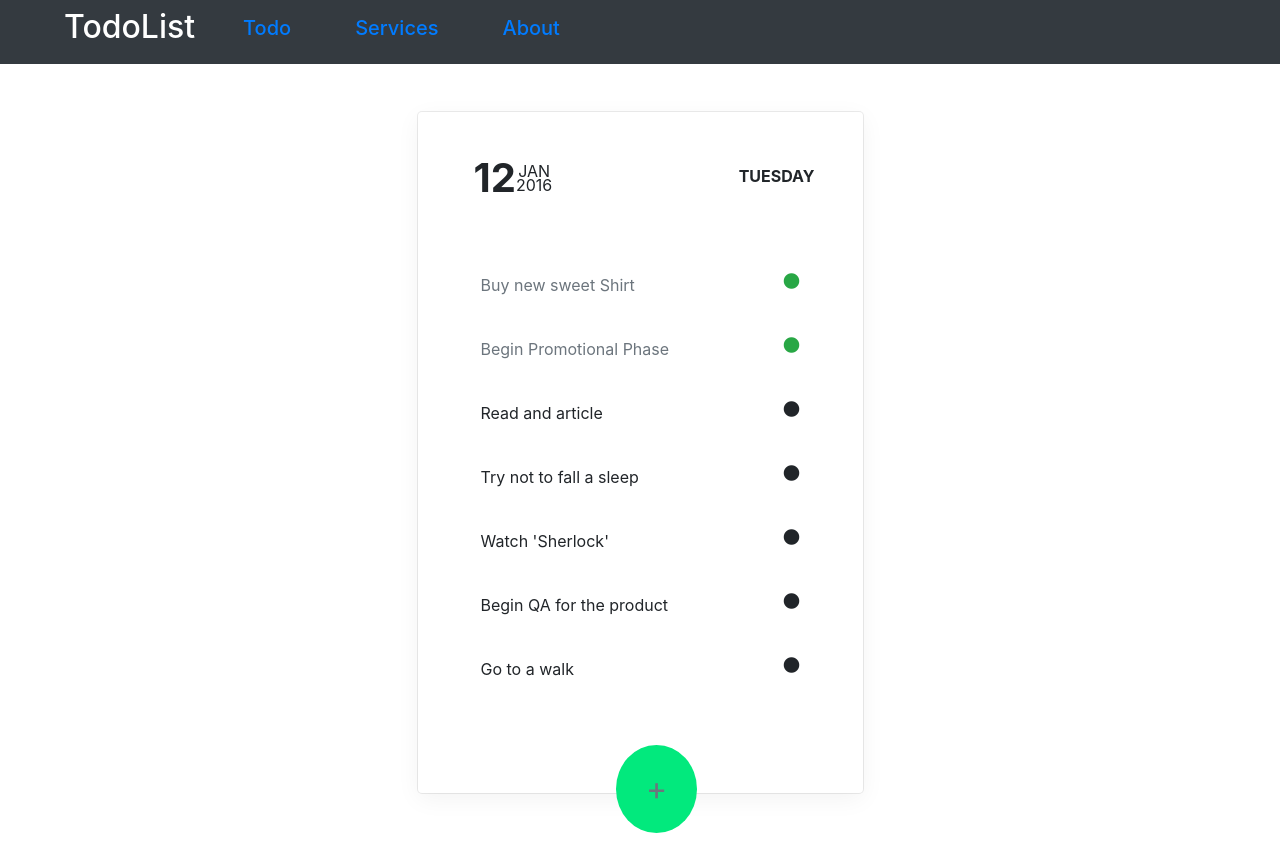
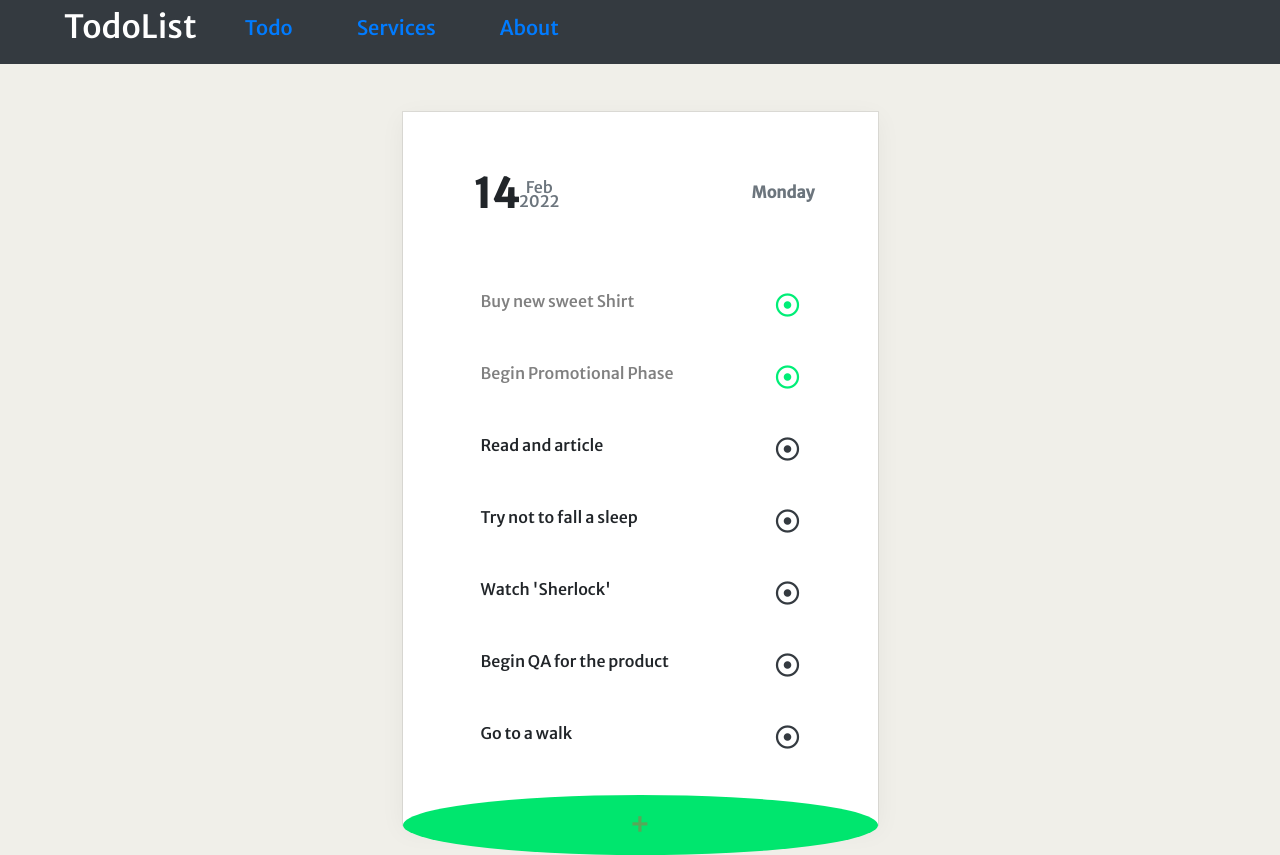
Before and after one commit to hardik6869/ReactJS, a React app: page / in a window 1280 px wide. Built offline with nearby package versions, Linux system fonts and the light colour scheme.

Commit message:
Practical-4 UI Completed

```diff
--- a/public/index.html
+++ b/public/index.html
@@ -4,6 +4,7 @@
     <meta charset="UTF-8">
     <meta http-equiv="X-UA-Compatible" content="IE=edge">
     <meta name="viewport" content="width=device-width, initial-scale=1.0">
+    <link href="https://maxcdn.bootstrapcdn.com/font-awesome/4.7.0/css/font-awesome.min.css" rel="stylesheet">
     <link rel="stylesheet" href="https://cdn.jsdelivr.net/npm/bootstrap@4.6.1/dist/css/bootstrap.min.css">
     <link rel="stylesheet" href="https://cdnjs.cloudflare.com/ajax/libs/font-awesome/5.10.0/css/all.min.css" integrity="sha512-PgQMlq+nqFLV4ylk1gwUOgm6CtIIXkKwaIHp/PAIWHzig/lKZSEGKEysh0TCVbHJXCLN7WetD8TFecIky75ZfQ==" crossorigin="anonymous" referrerpolicy="no-referrer" />
     <title>Todo List</title>
--- a/src/App.tsx
+++ b/src/App.tsx
@@ -5,11 +5,10 @@ import About from './component/About';
 import Services from './component/Services';
 import Todo from './component/Todo';
 
-const App = (): JSX.Element => {
+class App extends React.Component {
+    render() {
         return (
             <>
-            <div>
-                <nav>
                 <Router>
                     <div className="navbar navbar-expand-lg navbar-light bg-dark">
                         <div className="container ml-5">
@@ -23,9 +22,7 @@ const App = (): JSX.Element => {
                                     className="pl-5 nav-link">
                                     <h5> Services </h5>
                                 </Link>
-                                    <Link
-                                        to={'/about'}
-                                        className="pl-5 nav-link">
+                                <Link to={'/about'} className="pl-5 nav-link">
                                     <h5> About </h5>
                                 </Link>
                             </div>
@@ -37,10 +34,9 @@ const App = (): JSX.Element => {
                         <Route path="/about" element={<About />} />
                     </Routes>
                 </Router>
-                </nav>
-            </div>
             </>
         );
-};
+    }
+}
 
 export default App;
--- a/src/component/Todo.tsx
+++ b/src/component/Todo.tsx
@@ -1,83 +1,24 @@
 import React from 'react';
+import Todo_Date from './Todo_Date';
+import Todo_List from './Todo_List';
 
 const Todo = () => {
     return (
         <>
-            <div className="main">
-                <div className="container pb-5 mt-5">
-                    <div className="row justify-content-center">
-                        <div className="col-md-5">
-                            <div className="card fw-bold text-center box_style">
-                                <div className="m-5">
-                                    <p className="d-flex justify-content-between mb-5">
-                                        <div className="row ml-2 big">
-                                            <h1 className="font-weight-bold big">
-                                                12
-                                            </h1>
-                                            <span className="justify-content-inline">
-                                                <p className="big mt-1">
-                                                    JAN
-                                                    <br />
-                                                    2016
-                                                </p>
-                                            </span>
-                                        </div>
-                                        <p className="font-weight-bold mt-1">
-                                            TUESDAY
-                                        </p>
-                                    </p>
-                                    {/* <input
-                                    type="text"
-                                    className="form-control text-center input_style mb-5"
-                                /> */}
-                                    <div className="col">
-                                        <div className="d-flex justify-content-between pt-3">
-                                            <p className="text-muted">
-                                                Buy new sweet Shirt
-                                            </p>
-                                            <i className="fa fa-solid fa-circle text-success"></i>
-                                        </div>
-
-                                        <div className="d-flex justify-content-between pt-4">
-                                            <p className="text-muted">
-                                                Begin Promotional Phase{' '}
-                                            </p>
-                                            <i className="fa fa-solid fa-circle text-success"></i>
-                                        </div>
-
-                                        <div className="d-flex justify-content-between pt-4">
-                                            <p> Read and article </p>
-                                            <i className="fa fa-solid fa-circle"></i>
-                                        </div>
-
-                                        <div className="d-flex justify-content-between pt-4">
-                                            <p> Try not to fall a sleep </p>
-                                            <i className="fa fa-solid fa-circle"></i>
-                                        </div>
-
-                                        <div className="d-flex justify-content-between pt-4">
-                                            <p> Watch 'Sherlock' </p>
-                                            <i className="fa fa-solid fa-circle"></i>
-                                        </div>
-
-                                        <div className="d-flex justify-content-between pt-4">
-                                            <p> Begin QA for the product </p>
-                                            <i className="fa fa-solid fa-circle"></i>
-                                        </div>
-
-                                        <div className="d-flex justify-content-between pt-4 mb-5">
-                                            <p> Go to a walk </p>
-                                            <i className="fa fa-solid fa-circle"></i>
-                                        </div>
-                                        <div className="position-relative mr-5">
-                                            <button className="position-absolute text-muted btn_Add translate-middle">
-                                                +
-                                            </button>
-                                        </div>
-                                    </div>
+            <div className="container">
+                <div className="row justify-content-center mt-5">
+                    <div className="box_style col-md-5 position-relative">
+                        <div className=" p-5 fw-bold text-center ">
+                            <div className="mt-3 ">
+                                <Todo_Date />
+                                <div className="col ">
+                                    <Todo_List />
                                 </div>
                             </div>
                         </div>
+                        <button className="position-absolute text-muted btn_Add">
+                            +
+                        </button>
                     </div>
                 </div>
             </div>
--- /dev/null
+++ b/src/component/Todo_Date.tsx
@@ -0,0 +1,29 @@
+import React from 'react';
+
+const Todo_Date = (): JSX.Element => {
+    const d: Date = new Date();
+    const date: number = d.getDate();
+    const year: number = d.getFullYear();
+    const month: string = d.toLocaleDateString('default', {month: 'short'});
+    const week: string = d.toLocaleDateString('default', {weekday: 'long'});
+
+    return (
+        <>
+            <div className="d-flex justify-content-between mb-5">
+                <div className="row ml-2 big">
+                    <h1 className="font-weight-bold big">{date}</h1>
+                    <span className="justify-content-inline">
+                        <p className="big mt-1 text-muted">
+                            {month}
+                            <br />
+                            {year}
+                        </p>
+                    </span>
+                </div>
+                <p className="font-weight-bold mt-1 text-muted">{week}</p>
+            </div>
+        </>
+    );
+};
+
+export default Todo_Date;
--- /dev/null
+++ b/src/component/Todo_List.tsx
@@ -0,0 +1,58 @@
+import React from 'react';
+import Todo_Pops from './Todo_Pops';
+
+const Todo_List = (): JSX.Element => {
+    const todo_List = [
+        {
+            key: 1,
+            description: 'Buy new sweet Shirt',
+            isCheck: true,
+        },
+        {
+            key: 2,
+            description: 'Begin Promotional Phase',
+            isCheck: true,
+        },
+        {
+            key: 3,
+            description: 'Read and article',
+            isCheck: false,
+        },
+        {
+            key: 4,
+            description: 'Try not to fall a sleep',
+            isCheck: false,
+        },
+        {
+            key: 5,
+            description: "Watch 'Sherlock'",
+            isCheck: false,
+        },
+        {
+            key: 6,
+            description: 'Begin QA for the product',
+            isCheck: false,
+        },
+        {
+            key: 7,
+            description: 'Go to a walk',
+            isCheck: false,
+        },
+    ];
+
+    return (
+        <>
+            {todo_List.map<JSX.Element>(
+                (value): JSX.Element => (
+                    <Todo_Pops
+                        key={value.key}
+                        description={value.description}
+                        check={value.isCheck}
+                    />
+                ),
+            )}
+        </>
+    );
+};
+
+export default Todo_List;
--- /dev/null
+++ b/src/component/Todo_Pops.tsx
@@ -0,0 +1,28 @@
+import React, {useState} from 'react';
+
+const Todo_Pops = (props: {
+    description: React.ReactFragment;
+    check: boolean;
+}): JSX.Element => {
+    const [listItem, setListItem] = useState(props.check);
+    const Status = (): void => {
+        setListItem(!listItem);
+    };
+    return (
+        <>
+            <div
+                className={`d-flex justify-content-between pt-3 mb-3 item_event`}>
+                <p className={listItem ? 'item_style' : ''}>
+                    {props.description}{' '}
+                </p>
+                <i
+                    className={`fa fa-light fa-dot-circle font_style pt-1 ${
+                        listItem ? 'change_style' : 'text-dark'
+                    }`}
+                    onClick={Status}></i>
+            </div>
+        </>
+    );
+};
+
+export default Todo_Pops;
--- a/src/index.css
+++ b/src/index.css
@@ -1,14 +1,26 @@
+@import url('https://fonts.googleapis.com/css2?family=Merriweather+Sans:wght@500&display=swap');
 *{
     margin: 0;
     padding: 0;
     box-sizing: border-box;
+    font-family: 'Merriweather Sans', sans-serif;
+    -webkit-user-select: none;
+    -khtml-user-select: none;
+    -moz-user-select: -moz-none;
+    -o-user-select: none;
+    user-select: none;
+}
+body{
+    background-color: #f0efe9;
 }
 .main_div{
     background-color: rgb(245, 247, 235) !important;
 }
 .box_style{
     border: none;
+    background-color: white;
     box-shadow: rgba(0, 0, 0, 0.05) 0px 6px 24px 0px, rgba(0, 0, 0, 0.08) 0px 0px 0px 1px;
+    min-width: auto !important;
 }
 
 .input_style{
@@ -24,8 +36,23 @@
     font-size: xx-large;
     border: none;
     outline: none;
-    padding: 20px 30px;
+    padding: 6px 21px;
     border-radius: 50%;
     cursor: pointer;
-    background-color: rgb(2, 233, 125);
+    color: #58a758 !important;
+    background-color: rgb(0, 230, 110) !important;
+    bottom: -30px;
+    left: 0;
+    right: 0;
+    margin: 0 auto;
 }
+.font_style{
+    font-size: x-large;
+    font-weight: normal;
+}
+.item_style{
+    color: grey;
+}
+.change_style{
+    color: rgb(0, 238, 119)!important;
+}
--- a/src/index.tsx
+++ b/src/index.tsx
@@ -1,6 +1,11 @@
-import React from 'react';
+import React, {StrictMode} from 'react';
 import ReactDOM from 'react-dom';
 import App from './App';
 import './index.css';
 
-ReactDOM.render(<App />, document.getElementById('root'));
+ReactDOM.render(
+    <StrictMode>
+        <App />{' '}
+    </StrictMode>,
+    document.getElementById('root'),
+);
--- a/webpack.config.js
+++ b/webpack.config.js
@@ -68,11 +68,11 @@ module.exports = {
         open: true,
         historyApiFallback:true,
         port : 3000,
-        proxy: {
-            "/": {
-            target: "http://localhost:5000",
-            secure: false,
-            },
-            },
+        // proxy: {
+        //     "/": {
+        //     target: "http://localhost:5000",
+        //     secure: false,
+        //     },
+        //     },
     }
 }
```
Lines whose indentation alone changed are shown as unchanged.
